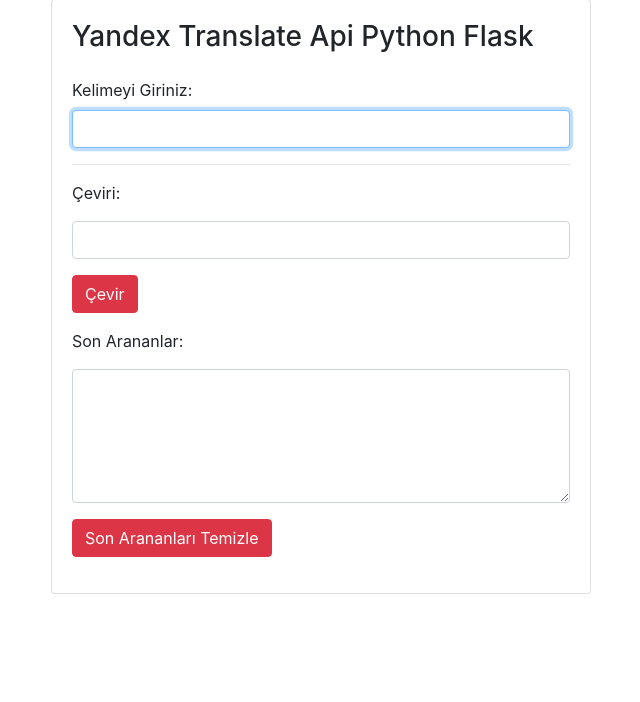
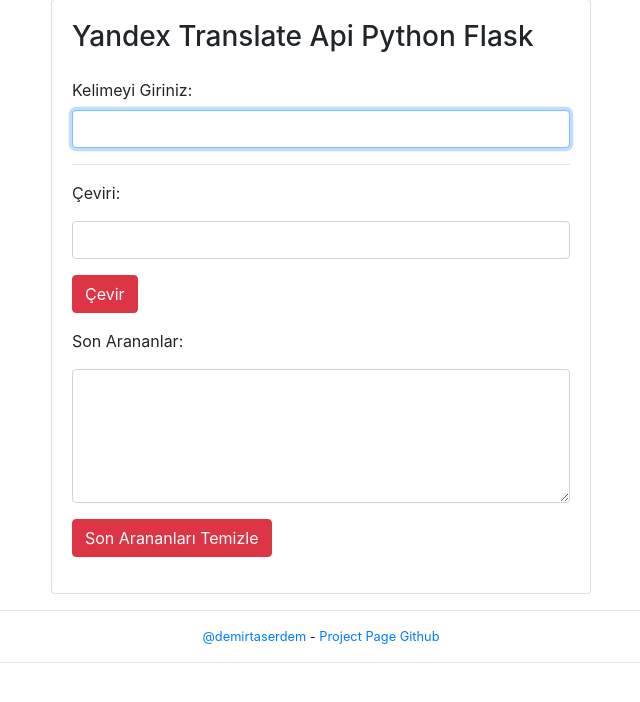
Before and after one commit to demirtaserdem/yandex-translate-api-flask, a Flask app: page / in a window 1280 px wide. Shown: the part 49-751 px from the top of the page, without its empty margins (319-959 px from the left). Run offline with Flask 2, Linux system fonts and the light colour scheme; some libraries are stand-ins or nearby versions.

Commit message:
index.html footer eklendi

```diff
--- a/templates/index.html
+++ b/templates/index.html
@@ -56,8 +56,33 @@
                 </div>
             </div>
         </div>
+        <!--
+        <footer class="bd-footer text-muted">
+            <div class="container-fluid p-3 p-md-5">
+                <ul class="bd-footer-links">
+                    <li><a href="https://github.com/twbs/bootstrap">GitHub</a></li>
+                    <li><a href="https://twitter.com/getbootstrap">Twitter</a></li>
+                    <li><a href="/docs/4.2/examples/">Examples</a></li>
+                    <li><a href="/docs/4.2/about/overview/">About</a></li>
+                </ul>
+                <p>Designed and built with all the love in the world by <a href="https://twitter.com/mdo" target="_blank" rel="noopener">@mdo</a> and <a href="https://twitter.com/fat" target="_blank" rel="noopener">@fat</a>. Maintained by the <a href="https://github.com/orgs/twbs/people">core team</a> with the help of <a href="https://github.com/twbs/bootstrap/graphs/contributors">our contributors</a>.</p>
+                <p>Currently v4.2.1. Code licensed <a href="https://github.com/twbs/bootstrap/blob/master/LICENSE" target="_blank" rel="license noopener">MIT</a>, docs <a href="https://creativecommons.org/licenses/by/3.0/" target="_blank" rel="license noopener">CC BY 3.0</a>.</p>
+            </div>
+        </footer>
+
+        <nav class="navbar navbar-light bg-light">
+            <span class="navbar-text">
+            Project page: <a href="https://github.com/demirtaserdem/yandex-translate-api-flask">Yandex Translate Api Flask</a>
+            </span>
+        </nav>
+        -->
     </div>
-
+        <hr>
+        <footer class="text-center small">
+                <p><a href="http://www.erdemdemirtas.com.tr">@demirtaserdem</a> -
+                <a href="https://github.com/demirtaserdem/yandex-translate-api-flask">Project Page Github</a></p>
+        </footer>
+        <hr>
 
        <script type="text/javascript" src="../static/js/jquery-3.3.1.slim.min.js"></script>
        <script type="text/javascript" src="../static/js/popper.min.js"></script>
```
